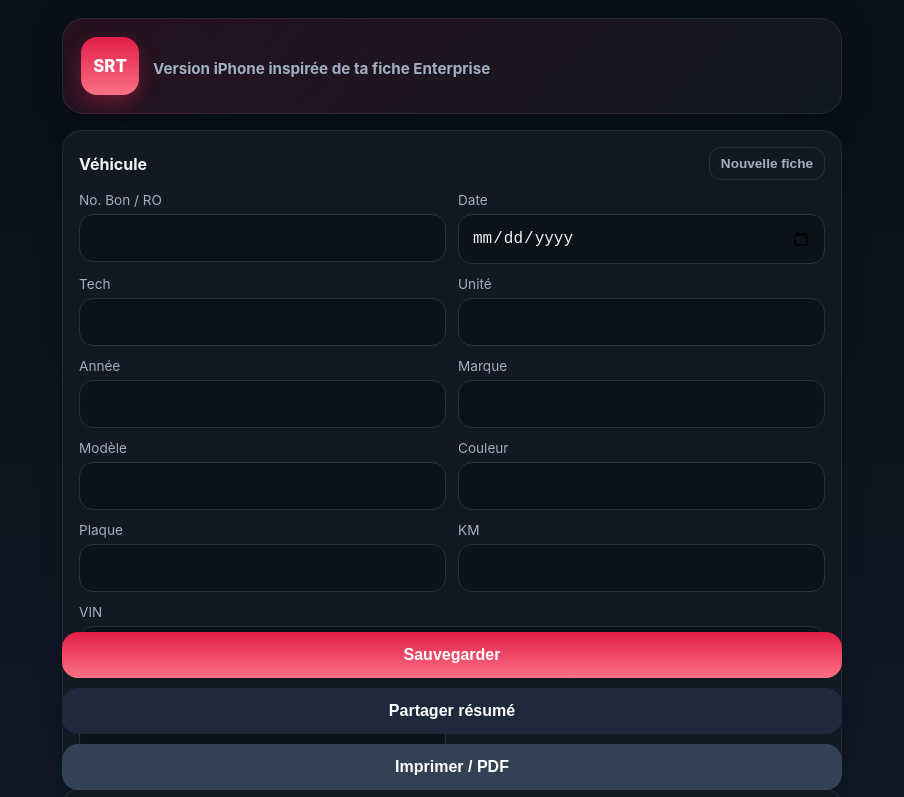
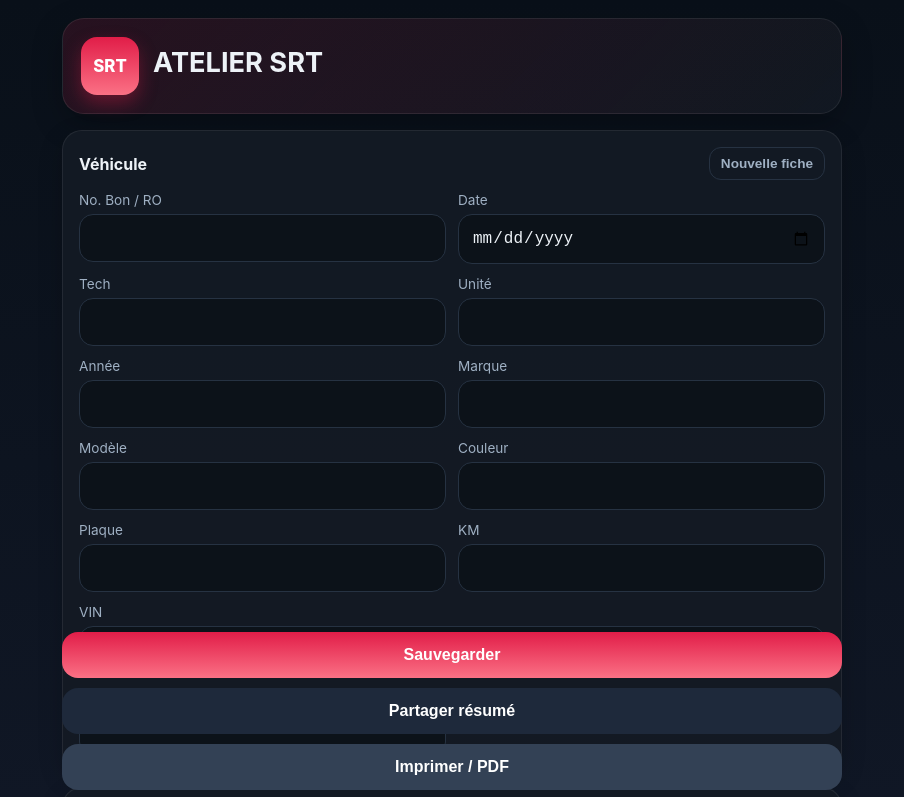
Before and after one commit to breebok7/Garage-app-, a plain HTML site: page index.html in a window 1280 px wide. Shown: the top 797 px of the page, without its empty margins (188-1092 px from the left). Drawn offline with Linux system fonts and the light colour scheme.

Commit message:
Correct header tags in index.html
Fix HTML structure by correcting header tags and removing unnecessary text.

```diff
--- a/index.html
+++ b/index.html
@@ -11,8 +11,8 @@
     <header class="hero">
       <div class="hero-badge">SRT</div>
       <div>
-        <h1 ATELIER SRT </h1>
-        <p>Version iPhone inspirée de ta fiche Enterprise</p>
+        <h1>ATELIER SRT</h1>
+        <p></p>
       </div>
     </header>
 
```
